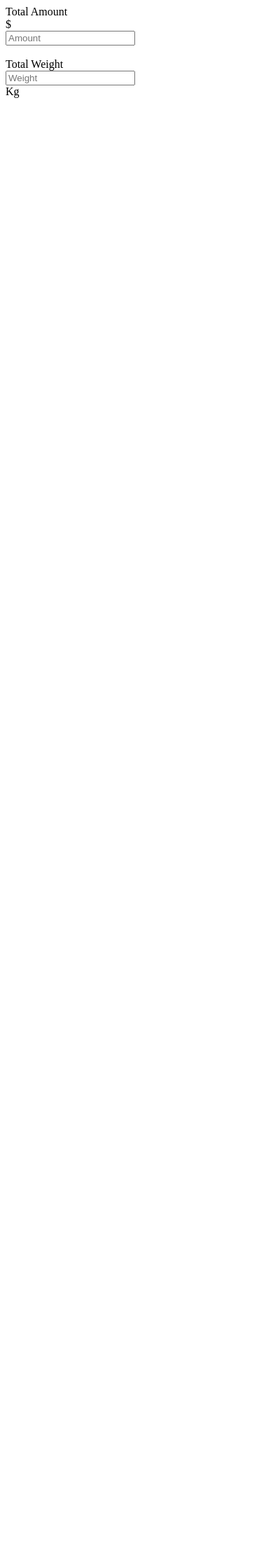
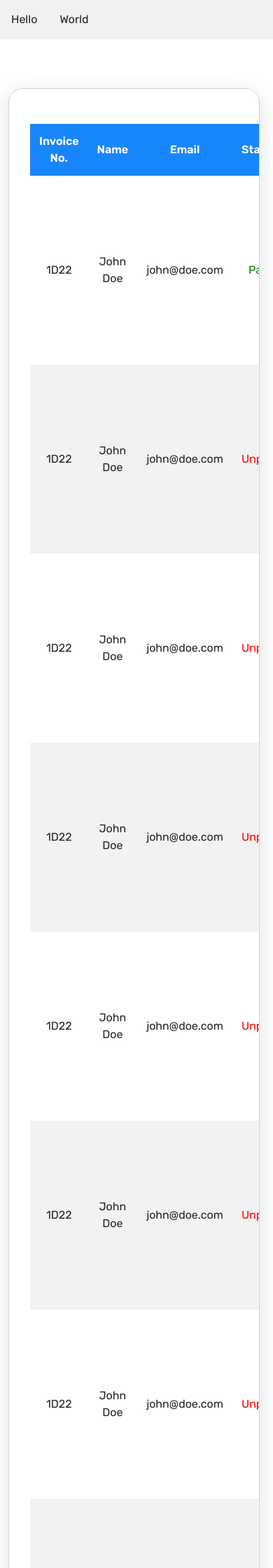
Before and after one commit to srs404/Invoicing-System, a PHP site: page / in a window 390 px wide. Shown: the top 2240 px of the page at 70% size. Before the commit the page ends 140 px from the top, so only its background shows below. Run offline with PHP 8.4, Linux system fonts and the light colour scheme.

Commit message:
Pre-bootstrap Implementation

```diff
--- a/Assets/CSS/style.css
+++ b/Assets/CSS/style.css
@@ -1,4 +1,4 @@
-@media print {
+/* @media print {
     body {
         visibility: hidden;
     }
@@ -8,4 +8,106 @@
         left: 0;
         top: 0;
     }
+} */
+
+*{
+    padding: 0;
+    margin: 0;
+    box-sizing: border-box;
+    font-family: "Rubik",sans-serif;
+    font-size: 16px;
 }
+
+.invoiceTable {
+    width: 100%;
+    position: inherit;
+    border-collapse: collapse;
+    border-spacing: 0;
+    margin-bottom: 20px;
+
+}
+
+.invoiceTable thead{
+    background-color: #1886fb;
+    color: white;
+}
+
+.invoiceTable tr, th, td{
+    /* border: 1px solid #ddd; */
+    padding: 13px;
+}
+
+.invoiceTable tr:nth-child(even){
+    background-color: #f2f2f2;
+}
+
+.actionBTN:link, .actionBTN:visited{
+    background-color: #f44336;
+    color: white;
+    padding: 7px 8px;
+    margin-left: 2px;
+    text-align: center;
+    text-decoration: none;
+    display: inline-block;
+    height: 100%;
+    width: 23%;
+}
+
+.actionBTN:active, .actionBTN:hover{
+    background-color: red;
+}
+
+html, body {
+    height: 100%;
+}
+
+.sidebar {
+    margin: 0;
+    padding: 0;
+    width: 250px;
+    background-color: #f1f1f1;
+    position: fixed;
+    height: 100%;
+    overflow: auto;
+}
+
+.sidebar a {
+    display: block;
+    color: black;
+    padding: 16px;
+    text-decoration: none;
+}
+
+.container {
+    margin-left: 280px;
+    padding-top: 70px;
+    height: 100%;
+}
+
+.card {
+    /* position: fixed; */
+    /* transform: translate(-50%,-50%); */
+    /* left: 50%; */
+    /* top: 50%; */
+    /* margin-top: 100px; */
+    position: inherit;
+    background-color: transparent;
+    padding: 50px 30px;
+    border-radius: 20px;
+    box-shadow: rgba(100, 100, 111, 0.2) 0px 7px 29px 0px;
+    backdrop-filter: blur(40px);
+    width: 98%;
+    height: 98%;
+    overflow-x:auto;
+}
+
+
+@media screen and (max-width: 700px) {
+    .sidebar {
+        width: 100%;
+        height: auto;
+        position: relative;
+    }
+    .sidebar a {float: left;}
+    .container {margin-left: 0; width: auto;}
+}
--- a/index.html
+++ b/index.html
@@ -1,30 +1,186 @@
 <!DOCTYPE html>
 <html lang="en">
+
 <head>
-    <title>Input Prefix And Suffix</title>
+    <title>TripUp Invoice</title>
     <!--Google Font-->
     <link href="https://fonts.googleapis.com/css2?family=Rubik:wght@400;600&display=swap" rel="stylesheet">
+    <meta name="viewport" content="width=device-width, initial-scale=1.0">
     <!--Stylesheet-->
-    <link rel="stylesheet" href="style.css">
+    <link href="https://cdn.jsdelivr.net/npm/bootstrap@5.3.2/dist/css/bootstrap.min.css" rel="stylesheet"
+        integrity="sha384-T3c6CoIi6uLrA9TneNEoa7RxnatzjcDSCmG1MXxSR1GAsXEV/Dwwykc2MPK8M2HN" crossorigin="anonymous">
+    <link rel="stylesheet" href="Assets/CSS/style.css">
 </head>
+
 <body>
-    <form>
-        <!--Prefix Example-->
-        <label for="amount">Total Amount</label>
-        <div class="input-wrapper">
-            <div class="prefix">$</div>
-            <input type="number" id="amount" placeholder="Amount">
+    <div class="sidebar">
+        <a>Hello</a>
+        <a>World</a>
+    </div>
+
+    <div class="container">
+        <div class="card" style="text-align: center;">
+
+            <table class="invoiceTable">
+                <thead>
+                    <tr>
+                        <th>Invoice No.</th>
+                        <th>Name</th>
+                        <th>Email</th>
+                        <th>Status</th>
+                        <th>Action</th>
+                    </tr>
+                </thead>
+                <tbody>
+                    <tr>
+                        <td>1D22</td>
+                        <td>John Doe</td>
+                        <td>john@doe.com</td>
+                        <td style="color: green;">Paid</td>
+                        <td><a class="actionBTN" href="#">X</a><a class="actionBTN" href="#"
+                                style="background-color: blue;">✏️</a><a class="actionBTN" href="#"
+                                style="background-color: green;">☑</a></td>
+                    </tr>
+                    <tr>
+                        <td>1D22</td>
+                        <td>John Doe</td>
+                        <td>john@doe.com</td>
+                        <td style="color: red;">Unpaid</td>
+                        <td><a class="actionBTN" href="#">X</a><a class="actionBTN" href="#"
+                                style="background-color: blue;">✏️</a><a class="actionBTN" href="#"
+                                style="background-color: green;">☑</a></td>
+                    </tr>
+                    <tr>
+                        <td>1D22</td>
+                        <td>John Doe</td>
+                        <td>john@doe.com</td>
+                        <td style="color: red;">Unpaid</td>
+                        <td><a class="actionBTN" href="#">X</a><a class="actionBTN" href="#"
+                                style="background-color: blue;">✏️</a><a class="actionBTN" href="#"
+                                style="background-color: green;">☑</a></td>
+                    </tr>
+                    <tr>
+                        <td>1D22</td>
+                        <td>John Doe</td>
+                        <td>john@doe.com</td>
+                        <td style="color: red;">Unpaid</td>
+                        <td><a class="actionBTN" href="#">X</a><a class="actionBTN" href="#"
+                                style="background-color: blue;">✏️</a><a class="actionBTN" href="#"
+                                style="background-color: green;">☑</a></td>
+                    </tr>
+                    <tr>
+                        <td>1D22</td>
+                        <td>John Doe</td>
+                        <td>john@doe.com</td>
+                        <td style="color: red;">Unpaid</td>
+                        <td><a class="actionBTN" href="#">X</a><a class="actionBTN" href="#"
+                                style="background-color: blue;">✏️</a><a class="actionBTN" href="#"
+                                style="background-color: green;">☑</a></td>
+                    </tr>
+                    <tr>
+                        <td>1D22</td>
+                        <td>John Doe</td>
+                        <td>john@doe.com</td>
+                        <td style="color: red;">Unpaid</td>
+                        <td><a class="actionBTN" href="#">X</a><a class="actionBTN" href="#"
+                                style="background-color: blue;">✏️</a><a class="actionBTN" href="#"
+                                style="background-color: green;">☑</a></td>
+                    </tr>
+                    <tr>
+                        <td>1D22</td>
+                        <td>John Doe</td>
+                        <td>john@doe.com</td>
+                        <td style="color: red;">Unpaid</td>
+                        <td><a class="actionBTN" href="#">X</a><a class="actionBTN" href="#"
+                                style="background-color: blue;">✏️</a><a class="actionBTN" href="#"
+                                style="background-color: green;">☑</a></td>
+                    </tr>
+                    <tr>
+                        <td>1D22</td>
+                        <td>John Doe</td>
+                        <td>john@doe.com</td>
+                        <td style="color: red;">Unpaid</td>
+                        <td><a class="actionBTN" href="#">X</a><a class="actionBTN" href="#"
+                                style="background-color: blue;">✏️</a><a class="actionBTN" href="#"
+                                style="background-color: green;">☑</a></td>
+                    </tr>
+                    <tr>
+                        <td>1D22</td>
+                        <td>John Doe</td>
+                        <td>john@doe.com</td>
+                        <td style="color: green;">Paid</td>
+                        <td><a class="actionBTN" href="#">X</a><a class="actionBTN" href="#"
+                                style="background-color: blue;">✏️</a><a class="actionBTN" href="#"
+                                style="background-color: green;">☑</a></td>
+                    </tr>
+                    <tr>
+                        <td>1D22</td>
+                        <td>John Doe</td>
+                        <td>john@doe.com</td>
+                        <td style="color: red;">Unpaid</td>
+                        <td><a class="actionBTN" href="#">X</a><a class="actionBTN" href="#"
+                                style="background-color: blue;">✏️</a><a class="actionBTN" href="#"
+                                style="background-color: green;">☑</a></td>
+                    </tr>
+                    <tr>
+                        <td>1D22</td>
+                        <td>John Doe</td>
+                        <td>john@doe.com</td>
+                        <td style="color: red;">Unpaid</td>
+                        <td><a class="actionBTN" href="#">X</a><a class="actionBTN" href="#"
+                                style="background-color: blue;">✏️</a><a class="actionBTN" href="#"
+                                style="background-color: green;">☑</a></td>
+                    </tr>
+                    <tr>
+                        <td>1D22</td>
+                        <td>John Doe</td>
+                        <td>john@doe.com</td>
+                        <td style="color: red;">Unpaid</td>
+                        <td><a class="actionBTN" href="#">X</a><a class="actionBTN" href="#"
+                                style="background-color: blue;">✏️</a><a class="actionBTN" href="#"
+                                style="background-color: green;">☑</a></td>
+                    </tr>
+                    <tr>
+                        <td>1D22</td>
+                        <td>John Doe</td>
+                        <td>john@doe.com</td>
+                        <td style="color: red;">Unpaid</td>
+                        <td><a class="actionBTN" href="#">X</a><a class="actionBTN" href="#"
+                                style="background-color: blue;">✏️</a><a class="actionBTN" href="#"
+                                style="background-color: green;">☑</a></td>
+                    </tr>
+                    <tr>
+                        <td>1D22</td>
+                        <td>John Doe</td>
+                        <td>john@doe.com</td>
+                        <td style="color: red;">Unpaid</td>
+                        <td><a class="actionBTN" href="#">X</a><a class="actionBTN" href="#"
+                                style="background-color: blue;">✏️</a><a class="actionBTN" href="#"
+                                style="background-color: green;">☑</a></td>
+                    </tr>
+                    <tr>
+                        <td>1D22</td>
+                        <td>John Doe</td>
+                        <td>john@doe.com</td>
+                        <td style="color: red;">Unpaid</td>
+                        <td><a class="actionBTN" href="#">X</a><a class="actionBTN" href="#"
+                                style="background-color: blue;">✏️</a><a class="actionBTN" href="#"
+                                style="background-color: green;">☑</a></td>
+                    </tr>
+                </tbody>
+            </table>
         </div>
+    </div>
 
-        <br>
+    <script src="https://cdn.jsdelivr.net/npm/bootstrap@5.3.2/dist/js/bootstrap.bundle.min.js"
+        integrity="sha384-C6RzsynM9kWDrMNeT87bh95OGNyZPhcTNXj1NW7RuBCsyN/o0jlpcV8Qyq46cDfL" crossorigin="anonymous">
+    </script>
+    <script src="https://cdn.jsdelivr.net/npm/@popperjs/core@2.11.8/dist/umd/popper.min.js"
+        integrity="sha384-I7E8VVD/ismYTF4hNIPjVp/Zjvgyol6VFvRkX/vR+Vc4jQkC+hVqc2pM8ODewa9r" crossorigin="anonymous">
+    </script>
+    <script src="https://cdn.jsdelivr.net/npm/bootstrap@5.3.2/dist/js/bootstrap.min.js"
+        integrity="sha384-BBtl+eGJRgqQAUMxJ7pMwbEyER4l1g+O15P+16Ep7Q9Q+zqX6gSbd85u4mG4QzX+" crossorigin="anonymous">
+    </script>
+</body>
 
-        <!--Suffix Example-->
-        <label for="weight">Total Weight</label>
-        <div class="input-wrapper">
-            <input type="number" id="weight" placeholder="Weight">
-            <div class="suffix">Kg</div>
-        </div>
-
-    </form>
-</body>
 </html>
```
